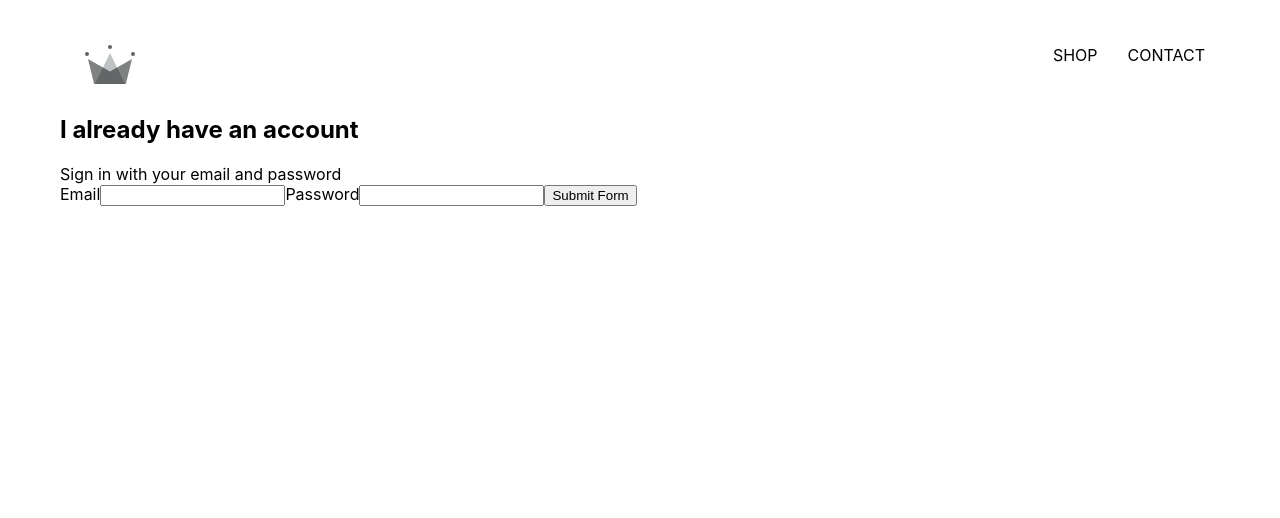
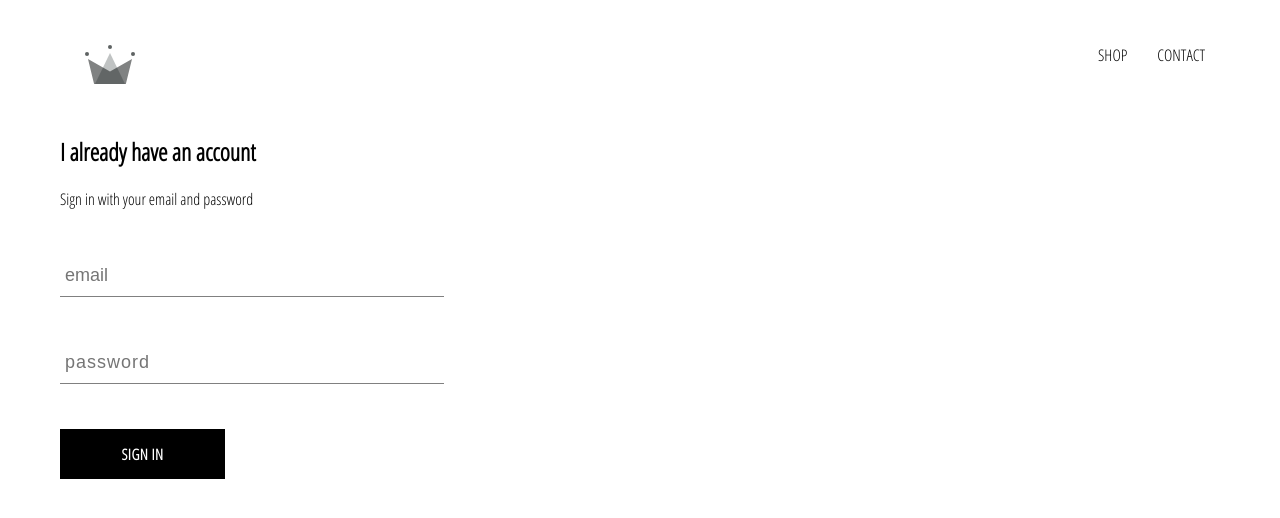
Before and after one commit to alexSiera/completeReactDev2021, a React (Create React App) app in the folder crwn-clothing/: page /signin in a window 1280 px wide. Shown: the top 518 px of the page. Built offline with nearby package versions, Linux system fonts and the light colour scheme.

Commit message:
End up 63 lesson

```diff
--- a/crwn-clothing/public/index.html
+++ b/crwn-clothing/public/index.html
@@ -6,10 +6,7 @@
 		<meta name="viewport" content="width=device-width, initial-scale=1" />
 		<meta name="theme-color" content="#000000" />
 		<meta name="description" content="Crwn clothing app" />
-		<link
-			href="https://fonts.googleapis.com/css2?family=Open+Sans+Condensed:wght@300&display=swap"
-			rel="stylesheet"
-		/>
+    <link href="https://fonts.googleapis.com/css2?family=Open+Sans+Condensed:wght@300;600&display=swap" rel="stylesheet">
 		<title>Crwn clothing app</title>
 	</head>
 	<body>
--- a/crwn-clothing/src/App.scss
+++ b/crwn-clothing/src/App.scss
@@ -1,8 +1,16 @@
 body {
-	font-family: 'Open Sans Condensed';
-	padding: 20px 60px;
+  font-family: "Open Sans Condensed";
+  padding: 20px 60px;
 }
+
 a {
   text-decoration: none;
   color: black;
 }
+
+* {
+  box-sizing: border-box;
+  -webkit-font-smoothing: antialiased;
+  -moz-osx-font-smoothing: grayscale;
+  font-optical-sizing: auto;
+}
--- /dev/null
+++ b/crwn-clothing/src/components/custom-button/custom-button.component.tsx
@@ -0,0 +1,14 @@
+import React, { FC } from 'react';
+import './custom-button.styles.scss';
+
+type OwnProps = {
+  type?: 'button' | 'reset' | 'submit';
+};
+
+const CustomButton: FC<OwnProps> = ({ children, ...otherProps }) => (
+	<button type={otherProps.type ?? 'button'} className='custom-button' {...otherProps}>
+    {children}
+  </button>
+);
+
+export default CustomButton;
--- /dev/null
+++ b/crwn-clothing/src/components/custom-button/custom-button.styles.scss
@@ -0,0 +1,22 @@
+.custom-button {
+  min-width: 165px;
+  width: auto;
+  height: 50px;
+  letter-spacing: 0.5px;
+  line-height: 50px;
+  padding: 0 35px 0 35px;
+  font-size: 15px;
+  background-color: black;
+  color: white;
+  text-transform: uppercase;
+  font-family: 'Open Sans Condensed';
+  font-weight: bolder;
+  border: none;
+  cursor: pointer;
+
+  &:hover {
+    background-color: white;
+    color: black;
+    border: 1px solid black;
+  }
+}
--- /dev/null
+++ b/crwn-clothing/src/components/form-input/form-input.component.tsx
@@ -0,0 +1,23 @@
+/* eslint-disable jsx-a11y/label-has-for */
+import React, { FC } from 'react';
+import './form-input.styles.scss';
+
+type OwnProps = {
+  id: string;
+  type: string;
+  name: string;
+  required: boolean;
+  handleChange: (e: any) => void;
+  label?: string;
+  value?: string;
+  placeholder?: string;
+};
+
+const FormInput: FC<OwnProps> = ({ handleChange, label, ...otherProps}) => (
+	<div className='group'>
+    {label && <label className={`${otherProps?.value?.length ? 'shrink' : ''} form-input-label`} />}
+    <input className="form-input" placeholder={otherProps?.placeholder ?? ''} onChange={handleChange} {...otherProps} />
+  </div>
+);
+
+export default FormInput;
--- /dev/null
+++ b/crwn-clothing/src/components/form-input/form-input.styles.scss
@@ -0,0 +1,57 @@
+$sub-color: grey;
+$main-color: black;
+
+@mixin shrinkLabel {
+  top: -14px;
+  font-size: 12px;
+  color: $main-color;
+}
+
+.group {
+  position: relative;
+  margin: 45px 0;
+
+  .form-input {
+    background: none;
+    background-color: white;
+    color: $sub-color;
+    font-size: 18px;
+    padding: 10px 10px 10px 5px;
+    display: block;
+    width: 100%;
+    border: none;
+    border-radius: 0;
+    border-bottom: 1px solid $sub-color;
+    margin: 25px 0;
+
+    &:focus {
+      outline: none;
+    }
+
+    &:focus ~ .form-input-label {
+      @include shrinkLabel();
+    }
+  }
+
+  input[type='password'] {
+    letter-spacing: 0.3em;
+    &::placeholder {
+      letter-spacing: 1px;
+    }
+  }
+
+  .form-input-label {
+    color: $sub-color;
+    font-size: 16px;
+    font-weight: normal;
+    position: absolute;
+    pointer-events: none;
+    left: 5px;
+    top: 10px;
+    transition: 300ms ease all;
+
+    &.shrink {
+      @include shrinkLabel();
+    }
+  }
+}
--- a/crwn-clothing/src/components/sign-in/sign-in.component.tsx
+++ b/crwn-clothing/src/components/sign-in/sign-in.component.tsx
@@ -1,3 +1,5 @@
+import CustomButton from 'components/custom-button/custom-button.component';
+import FormInput from 'components/form-input/form-input.component';
 import React, { FormEvent, useState } from 'react';
 import './sign-in.styles.scss';
 
@@ -19,11 +21,11 @@ const SignIn = () => {
     <h2>I already have an account</h2>
     <span>Sign in with your email and password</span>
     <form onSubmit={handleSubmit}>
-      <label htmlFor="email">Email</label>
-      <input id="email" type="email" name="email" value={formData.email} onChange={(e) => setFormData({...formData, email: e.target.value})} required />
-      <label htmlFor="password">Password</label>
-      <input id="password" name="password" value={formData.password} onChange={(e) => setFormData({...formData, password: e.target.value})} required />
-      <input type="submit" value="Submit Form" />
+      <FormInput id="email" type="email" name="email" label="email" placeholder="email" value={formData.email} handleChange={(e: { target: { value: any; }; }) => setFormData({...formData, email: e.target.value})} required />
+      <FormInput id="password" type="password" name="password" placeholder="password" label="password" value={formData.password} handleChange={(e) => setFormData({...formData, password: e.target.value})} required />
+      <CustomButton type="submit">
+        Sign In
+      </CustomButton>
     </form>
   </div>
   )
--- a/crwn-clothing/src/components/sign-in/sign-in.styles.scss
+++ b/crwn-clothing/src/components/sign-in/sign-in.styles.scss
@@ -1,25 +1,8 @@
-.header {
-  height: 70px;
-  width: 100%;
+.sign-in {
+  width: 30vw;
   display: flex;
-  justify-content: space-between;
-  margin-bottom: 25px;
-
-  .logo-container {
-    height: 100%;
-    width: 70px;
-    padding: 25px;
-  }
-
-  .options {
-    width: 50%;
-    height: 100%;
-    display: flex;
-    align-items: center;
-    justify-content: flex-end;
-
-    .option {
-      padding: 10px 15px;
-    }
+  flex-direction: column;
+  .title {
+    margin: 10px 0;
   }
 }
--- a/crwn-clothing/src/index.scss
+++ b/crwn-clothing/src/index.scss
@@ -1,7 +1,6 @@
 body {
 	margin: 0;
-	font-family: -apple-system, BlinkMacSystemFont, 'Segoe UI', 'Roboto', 'Oxygen',
-		'Ubuntu', 'Cantarell', 'Fira Sans', 'Droid Sans', 'Helvetica Neue', sans-serif;
+	font-family: "Open Sans Condensed";
 	-webkit-font-smoothing: antialiased;
 	-moz-osx-font-smoothing: grayscale;
 }
```
Also changed, not shown: crwn-clothing/.eslintrc.json.
